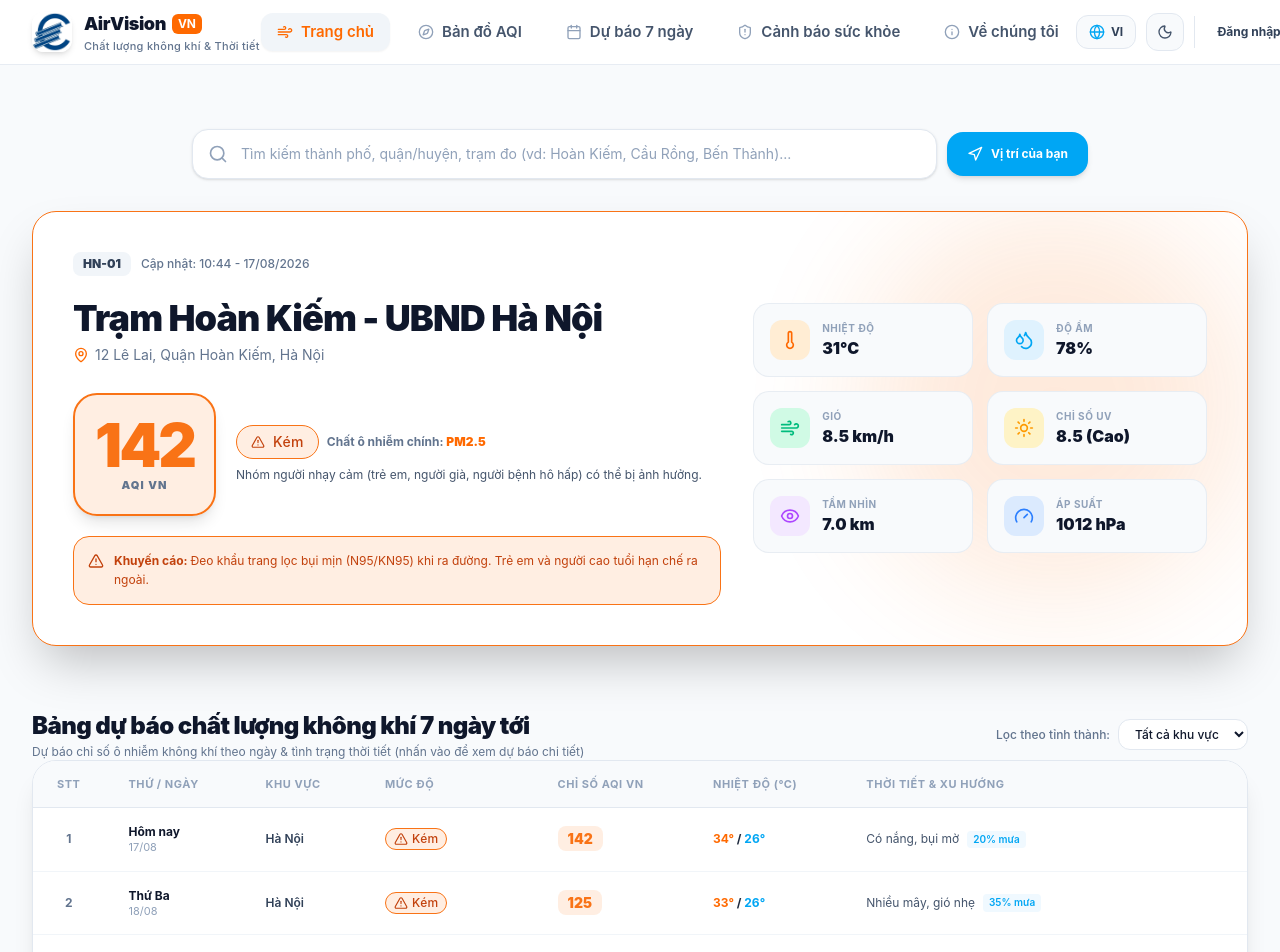
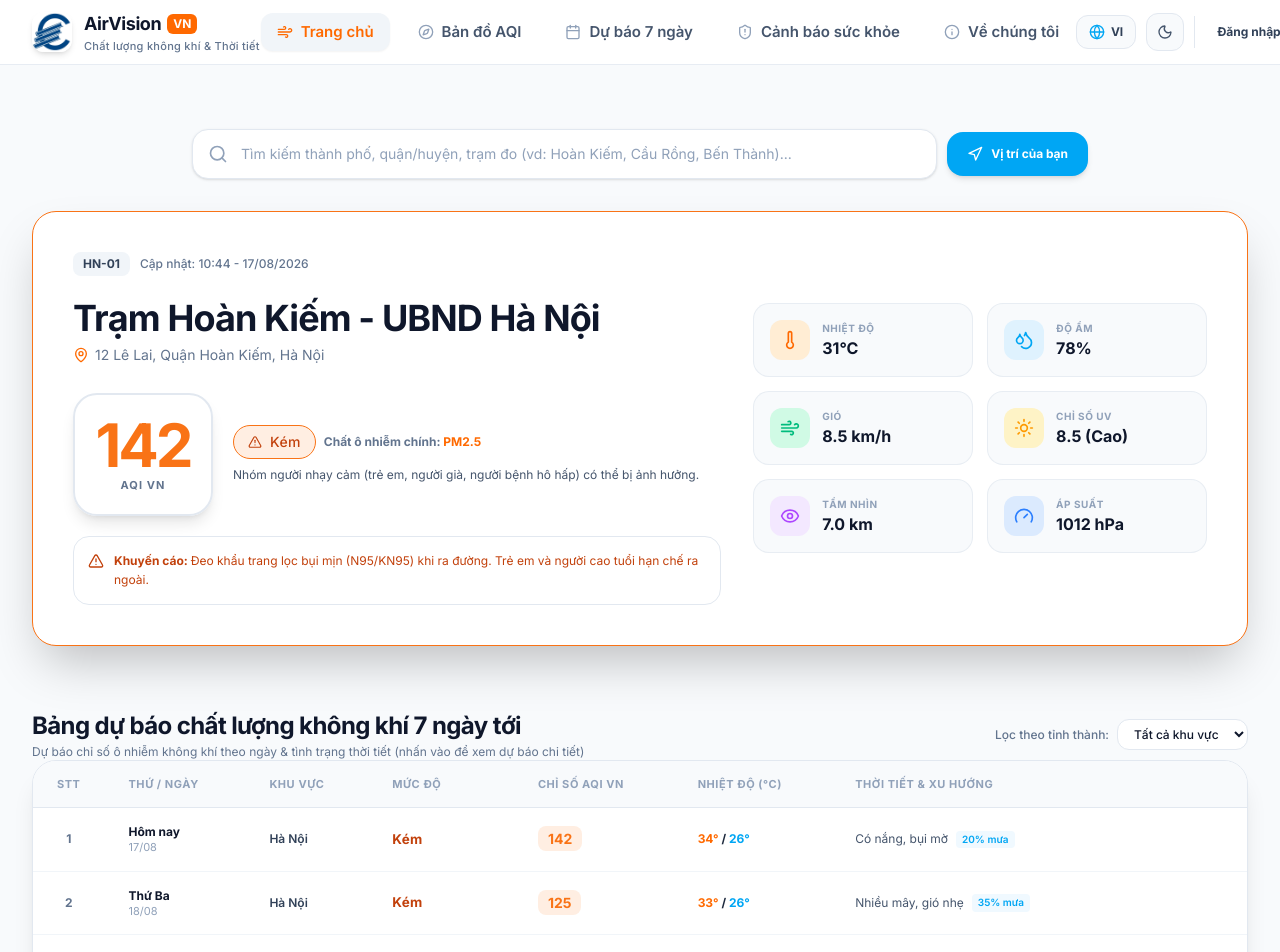
Before and after one commit to Duchuy-05/NCKH_Du-bao-chat-luong-khong-khi-AQI, a React (Vite) app in the folder frontend/: page / in a window 1280 px wide. Shown: the top 952 px of the page. Built offline with nearby package versions, Linux system fonts and the light colour scheme.

Commit message:
review ui/ux

```diff
--- a/frontend/src/components/Footer.tsx
+++ b/frontend/src/components/Footer.tsx
@@ -33,7 +33,7 @@ export const Footer: React.FC<FooterProps> = ({
   return (
     <footer
       id="main-footer"
-      className="w-full bg-slate-100 dark:bg-slate-950 text-slate-600 dark:text-slate-300 border-t border-slate-200 dark:border-slate-800/80 pt-16 pb-12 transition-colors"
+      className="w-full bg-slate-100 dark:bg-black text-slate-600 dark:text-slate-300 border-t border-slate-200 dark:border-slate-800/80 pt-16 pb-12 transition-colors"
     >
       <div className="max-w-7xl mx-auto px-4 sm:px-6 lg:px-8">
         <div className="grid grid-cols-1 md:grid-cols-2 lg:grid-cols-5 gap-10 pb-12 border-b border-slate-200 dark:border-slate-800/60">
--- a/frontend/src/components/Header.tsx
+++ b/frontend/src/components/Header.tsx
@@ -41,7 +41,7 @@ export const Header: React.FC<HeaderProps> = ({
   return (
     <header
       id="main-header"
-      className="sticky top-0 z-40 w-full backdrop-blur-md bg-white/90 dark:bg-slate-900/90 border-b border-slate-200/80 dark:border-slate-800/80 transition-colors"
+      className="sticky top-0 z-40 w-full backdrop-blur-md bg-white dark:bg-slate-950 border-b border-slate-200/80 dark:border-slate-800/80 transition-colors"
     >
       <div className="max-w-7xl mx-auto px-4 sm:px-6 lg:px-8 h-16 flex items-center justify-between gap-4">
         {/* Brand Logo */}
--- a/frontend/src/index.css
+++ b/frontend/src/index.css
@@ -1,3 +1,8 @@
+@import url('https://fonts.googleapis.com/css2?family=Inter:wght@400;500;600;700&display=swap');
 @import "tailwindcss";
 @custom-variant dark (&:where(.dark, .dark *));
 @import "./styles/theme.css";
+
+@theme {
+  --font-sans: 'Inter', sans-serif;
+}
--- a/frontend/src/pages/Home.tsx
+++ b/frontend/src/pages/Home.tsx
@@ -196,12 +196,12 @@ export const Home: React.FC<HomeProps> = ({
                     setIsSearching(true);
                   }}
                   placeholder={t('hero.search_placeholder')}
-                  className="w-full bg-white dark:bg-slate-900 border border-slate-200 dark:border-slate-800 rounded-2xl pl-12 pr-4 py-3.5 text-sm text-slate-900 dark:text-white shadow-sm focus:outline-none focus:ring-2 focus:ring-orange-500/20 focus:border-orange-500 transition-all placeholder-slate-400"
+                  className="w-full bg-white dark:surface-card border border-slate-200 surface-border rounded-2xl pl-12 pr-4 py-3.5 text-sm text-slate-900 dark:text-white shadow-sm focus:outline-none focus:ring-2 focus:ring-orange-500/20 focus:border-orange-500 transition-all placeholder-slate-400"
                 />
 
                 {/* Autocomplete Dropdown */}
                 {isSearching && searchResults.length > 0 && (
-                  <div className="absolute top-full left-0 right-0 mt-2 bg-white dark:bg-slate-900 border border-slate-200 dark:border-slate-800 rounded-2xl shadow-2xl z-50 max-h-72 overflow-y-auto divide-y divide-slate-100 dark:divide-slate-800">
+                  <div className="absolute top-full left-0 right-0 mt-2 bg-white dark:surface-card border border-slate-200 surface-border rounded-2xl shadow-2xl z-50 max-h-72 overflow-y-auto divide-y divide-slate-100 dark:divide-slate-800">
                     {searchResults.map((st) => (
                       <div
                         key={st.id}
@@ -213,7 +213,7 @@ export const Home: React.FC<HomeProps> = ({
                         className="p-3.5 hover:bg-slate-50 dark:hover:bg-slate-800/80 cursor-pointer flex items-center justify-between transition-colors"
                       >
                         <div className="flex items-center gap-3">
-                          <div className="p-2 rounded-xl bg-slate-100 dark:bg-slate-800 text-slate-600 dark:text-slate-300">
+                          <div className="p-2 rounded-xl bg-slate-100 dark:surface-card text-slate-600 dark:text-slate-300">
                             <MapPin className="w-4 h-4 text-orange-500" />
                           </div>
                           <div>
@@ -257,17 +257,11 @@ export const Home: React.FC<HomeProps> = ({
               borderColor: category.borderColor,
             }}
           >
-            {/* Subtle atmosphere background gradient matching AQI */}
-            <div
-              className="absolute top-0 right-0 w-96 h-96 rounded-full opacity-15 filter blur-3xl pointer-events-none"
-              style={{ backgroundColor: category.color }}
-            />
-
             <div className="relative grid grid-cols-1 lg:grid-cols-12 gap-8 items-center">
               {/* Left Column: Big AQI Indicator & Main Info */}
               <div className="lg:col-span-7 space-y-5">
                 <div className="flex flex-wrap items-center gap-2.5">
-                  <span className="text-xs font-black px-2.5 py-1 rounded-lg bg-slate-100 dark:bg-slate-800 text-slate-700 dark:text-slate-200">
+                  <span className="text-xs font-black px-2.5 py-1 rounded-lg bg-slate-100 dark:surface-card text-slate-700 dark:text-slate-200">
                     {currentStation.id}
                   </span>
                   <span className="text-xs text-slate-500 font-medium">
@@ -291,8 +285,8 @@ export const Home: React.FC<HomeProps> = ({
                     onClick={() => onSelectStation(currentStation)}
                     className="flex items-center justify-center rounded-3xl p-5 shadow-lg min-w-[140px] cursor-pointer hover:scale-105 transition-transform"
                     style={{
-                      backgroundColor: category.bgColor,
-                      border: `2px solid ${category.borderColor}`,
+                      backgroundColor: 'var(--bg-card-header)',
+                      border: '2px solid var(--border-color)',
                     }}
                     title="Nhấn để xem chi tiết trạm / Click to view station details"
                   >
@@ -327,8 +321,8 @@ export const Home: React.FC<HomeProps> = ({
                   onClick={onNavigateToAlerts}
                   className="p-3.5 rounded-2xl border text-xs leading-relaxed flex items-start gap-2.5 cursor-pointer hover:opacity-90 transition-opacity"
                   style={{
-                    backgroundColor: category.bgColor,
-                    borderColor: category.borderColor,
+                    backgroundColor: 'var(--bg-card-header)',
+                    borderColor: 'var(--border-color)',
                     color: category.textColor,
                   }}
                   title="Nhấn để xem toàn bộ khuyến nghị sức khỏe / Click to view health recommendations"
@@ -343,7 +337,7 @@ export const Home: React.FC<HomeProps> = ({
 
               {/* Right Column: 6 Weather Micro Metrics */}
               <div className="lg:col-span-5 grid grid-cols-2 sm:grid-cols-3 lg:grid-cols-2 gap-3.5">
-                <div className="p-4 rounded-2xl bg-slate-50 dark:bg-slate-800/60 border border-slate-200/70 dark:border-slate-800 flex items-center gap-3">
+                <div className="p-4 rounded-2xl bg-slate-50 dark:surface-card border border-slate-200/70 surface-border flex items-center gap-3">
                   <div className="p-2.5 rounded-xl bg-orange-100 dark:bg-orange-950/60 text-orange-500">
                     <Thermometer className="w-5 h-5" />
                   </div>
@@ -353,7 +347,7 @@ export const Home: React.FC<HomeProps> = ({
                   </div>
                 </div>
 
-                <div className="p-4 rounded-2xl bg-slate-50 dark:bg-slate-800/60 border border-slate-200/70 dark:border-slate-800 flex items-center gap-3">
+                <div className="p-4 rounded-2xl bg-slate-50 dark:surface-card border border-slate-200/70 surface-border flex items-center gap-3">
                   <div className="p-2.5 rounded-xl bg-sky-100 dark:bg-sky-950/60 text-sky-500">
                     <Droplets className="w-5 h-5" />
                   </div>
@@ -363,7 +357,7 @@ export const Home: React.FC<HomeProps> = ({
                   </div>
                 </div>
 
-                <div className="p-4 rounded-2xl bg-slate-50 dark:bg-slate-800/60 border border-slate-200/70 dark:border-slate-800 flex items-center gap-3">
+                <div className="p-4 rounded-2xl bg-slate-50 dark:surface-card border border-slate-200/70 surface-border flex items-center gap-3">
                   <div className="p-2.5 rounded-xl bg-emerald-100 dark:bg-emerald-950/60 text-emerald-500">
                     <Wind className="w-5 h-5" />
                   </div>
@@ -373,7 +367,7 @@ export const Home: React.FC<HomeProps> = ({
                   </div>
                 </div>
 
-                <div className="p-4 rounded-2xl bg-slate-50 dark:bg-slate-800/60 border border-slate-200/70 dark:border-slate-800 flex items-center gap-3">
+                <div className="p-4 rounded-2xl bg-slate-50 dark:surface-card border border-slate-200/70 surface-border flex items-center gap-3">
                   <div className="p-2.5 rounded-xl bg-amber-100 dark:bg-amber-950/60 text-amber-500">
                     <Sun className="w-5 h-5" />
                   </div>
@@ -383,7 +377,7 @@ export const Home: React.FC<HomeProps> = ({
                   </div>
                 </div>
 
-                <div className="p-4 rounded-2xl bg-slate-50 dark:bg-slate-800/60 border border-slate-200/70 dark:border-slate-800 flex items-center gap-3">
+                <div className="p-4 rounded-2xl bg-slate-50 dark:surface-card border border-slate-200/70 surface-border flex items-center gap-3">
                   <div className="p-2.5 rounded-xl bg-purple-100 dark:bg-purple-950/60 text-purple-500">
                     <Eye className="w-5 h-5" />
                   </div>
@@ -393,7 +387,7 @@ export const Home: React.FC<HomeProps> = ({
                   </div>
                 </div>
 
-                <div className="p-4 rounded-2xl bg-slate-50 dark:bg-slate-800/60 border border-slate-200/70 dark:border-slate-800 flex items-center gap-3">
+                <div className="p-4 rounded-2xl bg-slate-50 dark:surface-card border border-slate-200/70 surface-border flex items-center gap-3">
                   <div className="p-2.5 rounded-xl bg-blue-100 dark:bg-blue-950/60 text-blue-500">
                     <Gauge className="w-5 h-5" />
                   </div>
@@ -427,7 +421,7 @@ export const Home: React.FC<HomeProps> = ({
               <select
                 value={selectedProvinceFilter}
                 onChange={(e) => setSelectedProvinceFilter(e.target.value)}
-                className="bg-white dark:bg-slate-900 border border-slate-200 dark:border-slate-800 rounded-xl px-3 py-1.5 text-xs text-slate-900 dark:text-white font-medium focus:outline-none focus:border-orange-500 cursor-pointer"
+                className="bg-white dark:surface-card border border-slate-200 surface-border rounded-xl px-3 py-1.5 text-xs text-slate-900 dark:text-white font-medium focus:outline-none focus:border-orange-500 cursor-pointer"
               >
                 <option value="All">{lang === 'vi' ? 'Tất cả khu vực' : 'All Regions'}</option>
                 {uniqueProvinces.filter((p) => p !== 'All').map((p) => (
@@ -438,10 +432,10 @@ export const Home: React.FC<HomeProps> = ({
           </div>
 
           {/* Desktop Table View */}
-          <div className="hidden md:block overflow-x-auto rounded-3xl border border-slate-200 dark:border-slate-800 bg-white dark:bg-slate-900 shadow-xl">
+          <div className="hidden md:block overflow-x-auto rounded-3xl border border-slate-200 surface-border bg-white dark:surface-card shadow-xl">
             <table className="w-full text-left border-collapse text-xs">
               <thead>
-                <tr className="border-b border-slate-200 dark:border-slate-800 bg-slate-50 dark:bg-slate-800/60 text-slate-400 font-bold uppercase tracking-wider text-[11px]">
+                <tr className="border-b border-slate-200 surface-border bg-slate-50 dark:surface-card-header text-slate-400 font-bold uppercase tracking-wider text-[11px]">
                   <th className="py-4 px-4 sm:px-6 text-center w-16">{t('table.col_stt')}</th>
                   <th className="py-4 px-6">{t('table.col_day')}</th>
                   <th className="py-4 px-6">{t('table.col_area')}</th>
@@ -477,7 +471,12 @@ export const Home: React.FC<HomeProps> = ({
                         {item.location}
                       </td>
                       <td className="py-4 px-6">
-                        <AQIBadge aqi={item.aqi} size="sm" />
+                        <span
+                          className="text-[0.84rem] font-bold tracking-wide"
+                          style={{ color: cat.textColor }}
+                        >
+                          {lang === 'vi' ? cat.labelVi : cat.labelEn}
+                        </span>
                       </td>
                       <td className="py-4 px-6">
                         <span
@@ -513,7 +512,7 @@ export const Home: React.FC<HomeProps> = ({
                 <div
                   key={item.id}
                   onClick={onNavigateToForecast}
-                  className="p-4 rounded-2xl bg-white dark:bg-slate-900 border border-slate-200 dark:border-slate-800 shadow-sm space-y-2.5 cursor-pointer hover:border-orange-500 transition-colors"
+                  className="p-4 rounded-2xl bg-white dark:surface-card border border-slate-200 surface-border shadow-sm space-y-2.5 cursor-pointer hover:border-white/35 transition-colors"
                   title="Nhấn để xem dự báo 7 ngày chi tiết / Click to view detailed forecast"
                 >
                   <div className="flex items-center justify-between">
@@ -567,7 +566,7 @@ export const Home: React.FC<HomeProps> = ({
                 <div
                   key={group.id}
                   onClick={onNavigateToAlerts}
-                  className="p-6 rounded-3xl bg-white dark:bg-slate-900 border border-slate-200 dark:border-slate-800 shadow-md space-y-3 cursor-pointer hover:border-orange-500/70 hover:shadow-xl hover:-translate-y-0.5 transition-all"
+                  className="p-6 rounded-3xl bg-white dark:surface-card border border-slate-200 surface-border shadow-md space-y-3 cursor-pointer hover:border-white/35 hover:shadow-xl hover:-translate-y-0.5 transition-all"
                   title="Nhấn để xem trung tâm cảnh báo & bảo vệ sức khỏe / Click to view health alert center"
                 >
                   <div className="flex items-center justify-between">
@@ -606,7 +605,7 @@ export const Home: React.FC<HomeProps> = ({
       {/* 4. THÔNG BÁO ĐẨY THEO VỊ TRÍ CỦA BẠN */}
       <section>
         <FadeIn direction="up">
-          <div className="p-6 sm:p-8 rounded-3xl bg-white dark:bg-gradient-to-br dark:from-slate-900 dark:to-slate-950 text-slate-900 dark:text-white border border-slate-200 dark:border-slate-800 shadow-2xl relative overflow-hidden transition-colors duration-300">
+          <div className="p-6 sm:p-8 rounded-3xl bg-white dark:surface-card text-slate-900 dark:text-white border border-slate-200 surface-border shadow-2xl relative overflow-hidden transition-colors duration-300">
             <div className="absolute top-0 right-0 w-80 h-80 bg-orange-500/10 rounded-full blur-3xl pointer-events-none" />
 
             <div className="relative grid grid-cols-1 lg:grid-cols-12 gap-8 items-center">
@@ -694,10 +693,10 @@ export const Home: React.FC<HomeProps> = ({
                 <div
                   key={key}
                   onClick={() => onSelectStation(currentStation)}
-                  className={`p-4 rounded-2xl bg-white dark:bg-slate-900 border transition-all hover:shadow-lg hover:-translate-y-0.5 cursor-pointer ${
+                  className={`p-4 rounded-2xl bg-white dark:surface-card border transition-all hover:shadow-lg hover:-translate-y-0.5 cursor-pointer ${
                     isOverLimit
-                      ? 'border-orange-300 dark:border-orange-900/60 hover:border-orange-500'
-                      : 'border-slate-200 dark:border-slate-800 hover:border-sky-500'
+                      ? 'border-orange-300 dark:border-orange-900/60 hover:border-white/35'
+                      : 'border-slate-200 surface-border hover:border-white/35'
                   }`}
                   title="Nhấn để xem phân tích chi tiết / Click to view detailed analysis"
                 >
@@ -747,12 +746,12 @@ export const Home: React.FC<HomeProps> = ({
             </div>
 
             {/* Chart Tab Selector */}
-            <div className="flex items-center gap-1 p-1 bg-slate-100 dark:bg-slate-800/80 rounded-2xl self-start sm:self-auto">
+            <div className="flex items-center gap-1 p-1 bg-slate-100 dark:surface-card rounded-2xl self-start sm:self-auto">
               <button
                 onClick={() => setChartTab('24h')}
                 className={`px-3 py-1.5 rounded-xl text-xs font-bold transition-all cursor-pointer ${
                   chartTab === '24h'
-                    ? 'bg-white dark:bg-slate-900 text-orange-500 shadow-xs'
+                    ? 'bg-white dark:surface-card text-orange-500 shadow-xs'
                     : 'text-slate-500 hover:text-slate-900 dark:hover:text-white'
                 }`}
               >
@@ -762,7 +761,7 @@ export const Home: React.FC<HomeProps> = ({
                 onClick={() => setChartTab('pollutants')}
                 className={`px-3 py-1.5 rounded-xl text-xs font-bold transition-all cursor-pointer ${
                   chartTab === 'pollutants'
-                    ? 'bg-white dark:bg-slate-900 text-orange-500 shadow-xs'
+                    ? 'bg-white dark:surface-card text-orange-500 shadow-xs'
                     : 'text-slate-500 hover:text-slate-900 dark:hover:text-white'
                 }`}
               >
@@ -772,7 +771,7 @@ export const Home: React.FC<HomeProps> = ({
                 onClick={() => setChartTab('temp')}
                 className={`px-3 py-1.5 rounded-xl text-xs font-bold transition-all cursor-pointer ${
                   chartTab === 'temp'
-                    ? 'bg-white dark:bg-slate-900 text-orange-500 shadow-xs'
+                    ? 'bg-white dark:surface-card text-orange-500 shadow-xs'
                     : 'text-slate-500 hover:text-slate-900 dark:hover:text-white'
                 }`}
               >
@@ -781,7 +780,7 @@ export const Home: React.FC<HomeProps> = ({
             </div>
           </div>
 
-          <div className="p-6 rounded-3xl bg-white dark:bg-slate-900 border border-slate-200 dark:border-slate-800 shadow-xl">
+          <div className="p-6 rounded-3xl bg-white dark:surface-card border border-slate-200 surface-border shadow-xl">
             {chartTab === '24h' && (
               <div className="h-72 w-full">
                 <ResponsiveContainer width="100%" height="100%">
@@ -947,7 +946,7 @@ export const Home: React.FC<HomeProps> = ({
         <FadeIn direction="up">
           <div className="grid grid-cols-1 lg:grid-cols-3 gap-6">
             {/* Best Outdoor Hours */}
-            <div className="p-6 rounded-3xl bg-white dark:bg-slate-900 border border-slate-200 dark:border-slate-800 shadow-md space-y-4">
+            <div className="p-6 rounded-3xl bg-white dark:surface-card border border-slate-200 surface-border shadow-md space-y-4">
               <div className="flex items-center gap-2.5">
                 <div className="p-2 rounded-xl bg-sky-100 dark:bg-sky-950/60 text-sky-500">
                   <Clock className="w-4 h-4" />
@@ -961,7 +960,7 @@ export const Home: React.FC<HomeProps> = ({
                 {BEST_OUTDOOR_HOURS.map((item, idx) => (
                   <div
                     key={idx}
-                    className="p-2.5 rounded-xl bg-slate-50 dark:bg-slate-800/50 flex items-center justify-between gap-2 hover:bg-slate-100 dark:hover:bg-slate-800/80 transition-colors cursor-pointer"
+                    className="p-2.5 rounded-xl bg-slate-50 dark:surface-card flex items-center justify-between gap-2 hover:bg-slate-100 dark:hover:bg-[var(--bg-card-header)] transition-colors cursor-pointer"
                   >
                     <div>
                       <span className="font-bold text-slate-800 dark:text-slate-200 block">{item.time}</span>
@@ -974,7 +973,7 @@ export const Home: React.FC<HomeProps> = ({
             </div>
 
             {/* Quick City Comparisons */}
-            <div className="p-6 rounded-3xl bg-white dark:bg-slate-900 border border-slate-200 dark:border-slate-800 shadow-md space-y-4">
+            <div className="p-6 rounded-3xl bg-white dark:surface-card border border-slate-200 surface-border shadow-md space-y-4">
               <div className="flex items-center gap-2.5">
                 <div className="p-2 rounded-xl bg-orange-100 dark:bg-orange-950/60 text-orange-500">
                   <Activity className="w-4 h-4" />
@@ -1001,7 +1000,7 @@ export const Home: React.FC<HomeProps> = ({
                           onSelectStation(match);
                         }
                       }}
-                      className="p-2.5 rounded-xl bg-slate-50 dark:bg-slate-800/50 flex items-center justify-between cursor-pointer hover:bg-orange-50/60 dark:hover:bg-orange-950/30 hover:scale-[1.02] transition-all"
+                      className="p-2.5 rounded-xl bg-slate-50 dark:surface-card flex items-center justify-between cursor-pointer hover:bg-orange-50/60 dark:hover:bg-orange-950/30 hover:scale-[1.02] transition-all"
                       title={`Nhấn để chuyển sang trạm ${c.city} / Click to view ${c.city} station`}
                     >
                       <div>
@@ -1024,7 +1023,7 @@ export const Home: React.FC<HomeProps> = ({
             </div>
 
             {/* Indoor Air Purification Tips */}
-            <div className="p-6 rounded-3xl bg-white dark:bg-slate-900 border border-slate-200 dark:border-slate-800 shadow-md space-y-4">
+            <div className="p-6 rounded-3xl bg-white dark:surface-card border border-slate-200 surface-border shadow-md space-y-4">
               <div className="flex items-center gap-2.5">
                 <div className="p-2 rounded-xl bg-emerald-100 dark:bg-emerald-950/60 text-emerald-500">
                   <Leaf className="w-4 h-4" />
--- a/frontend/src/styles/theme.css
+++ b/frontend/src/styles/theme.css
@@ -12,21 +12,22 @@
   }
 
   .dark {
-    --bg-primary: #0B0F17;
-    --bg-card: #242933;
-    --bg-card-subtle: #2D333D;
-    --border-color: #1E293B;
+    --bg-primary: #0A0A0D;
+    --bg-card: color-mix(in srgb, var(--bg-primary) 95%, white 5%);
+    --bg-card-subtle: color-mix(in srgb, var(--bg-primary) 95%, white 5%);
+    --bg-card-header: color-mix(in srgb, var(--bg-primary) 90%, white 10%);
+    --border-color: color-mix(in srgb, var(--bg-primary) 88%, white 12%);
     --text-main: #F8FAFC;
     --text-muted: #94A3B8;
     --accent-orange: #FB923C;
     --accent-blue: #38BDF8;
-    --accent-navy: #2D333D;
+    --accent-navy: var(--bg-card-header);
   }
 
   body {
     background-color: var(--bg-primary);
     color: var(--text-main);
-    font-family: -apple-system, BlinkMacSystemFont, "Segoe UI", Roboto, "Helvetica Neue", Arial, sans-serif;
+    font-family: 'Inter', -apple-system, BlinkMacSystemFont, "Segoe UI", Roboto, sans-serif;
     overflow-x: hidden;
     transition: background-color 0.25s ease, color 0.25s ease;
   }
@@ -78,6 +79,20 @@
   border: 1px solid rgba(30, 41, 59, 0.8);
 }
 
+.dark .surface-card,
+.dark .dark\:surface-card {
+  background-color: var(--bg-card);
+}
+
+.dark .surface-card-header,
+.dark .dark\:surface-card-header {
+  background-color: var(--bg-card-header);
+}
+
+.dark .surface-border {
+  border-color: var(--border-color);
+}
+
 /* Custom pulse animations for map pins */
 @keyframes pulse-ring {
   0% {
```
Also changed, not shown: 3 other files (tests, documents, lock files or other folders).
